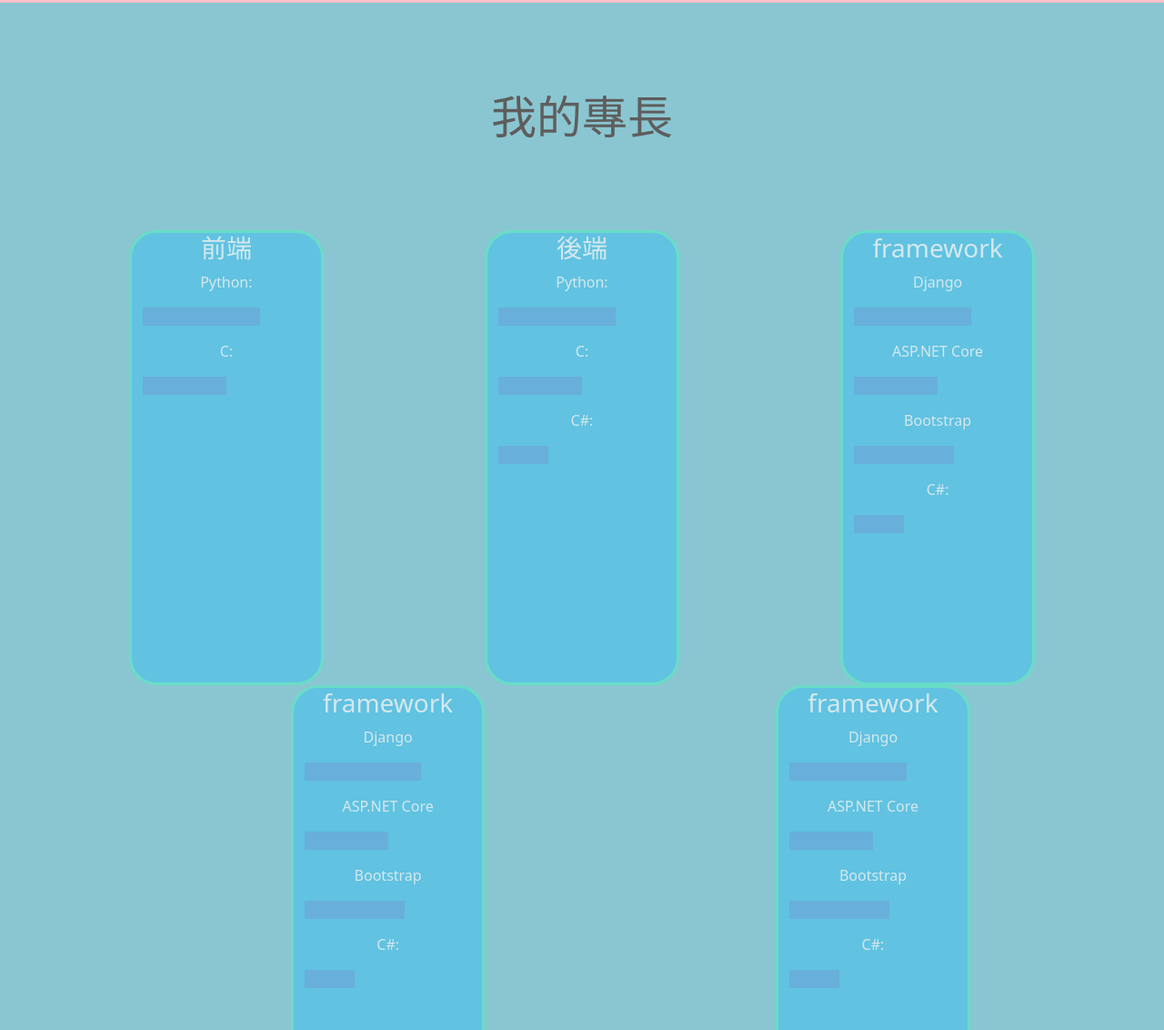
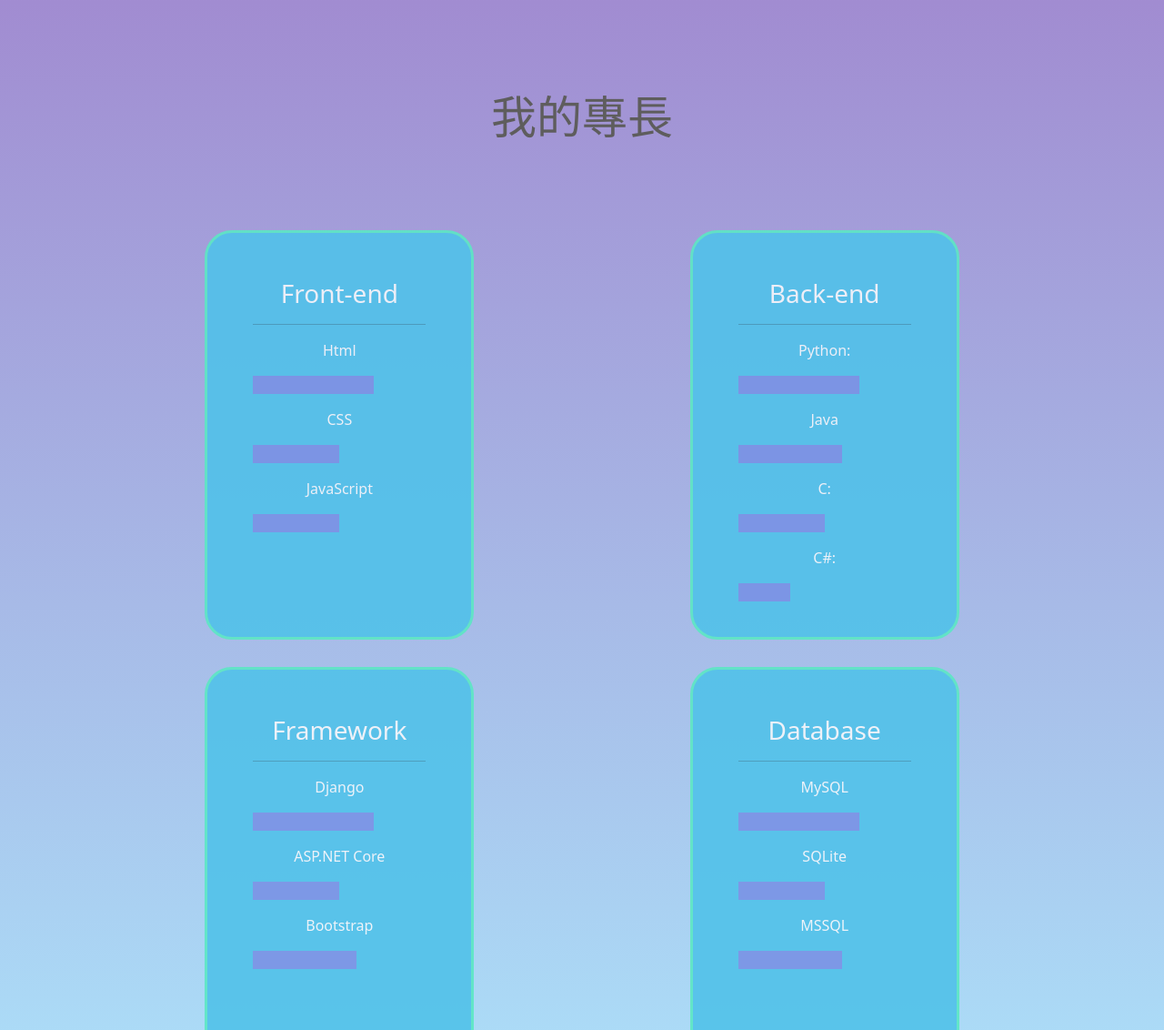
Before and after one commit to garyopen1876/garyopen1876.github.io, a plain HTML site: page index.html in a window 1280 px wide. Shown: the part 1668-2800 px from the top of the page at 91% size. Drawn offline with nearby package versions, Linux system fonts and the light colour scheme.

Commit message:
視覺修改
1.關於我、我的專長 背景顏色更改
2.我的專長 項目修正

```diff
--- a/index.css
+++ b/index.css
@@ -153,7 +153,7 @@
 
 /*aboutme*/
 .aboutme{
-    background-color: pink;
+    background-image: linear-gradient(to top, #a18cd1 0%, #fbc2eb 100%);
 }
 
 .aboutmepic{
@@ -181,7 +181,7 @@
 
 /*myskills*/
 .myskills{
-    background-color:rgba(138,198,209,1);
+    background-image: linear-gradient(to top, #ace0f9 0%, #a18cd1 100%);
 }
 
 .myskillstext{
@@ -196,18 +196,29 @@
 }
 
 .myskillsbox{
-    height: 500px;
-    width: 500px;
+    height: 450px;
+    width: 100%;
     border-radius: 30px;
     background-color: rgba(80,193,233,1);
     border: 3px solid rgba(91,231,196,1);
     margin:auto;
-    opacity: 0.7;
+    opacity: 0.9;
+    padding-top: 50px;
+    padding-right: 50px;
+    padding-bottom: 50px;
+    padding-left: 50px;
 }
 
 .myskillsbox:hover{
     box-shadow: 10px 10px 5px rgb(67, 167, 204);
     opacity: 1;
+}
+
+.myskillstop {
+    margin-top: 30px;
+    margin-right: 30px;
+    margin-bottom: 30px;
+    margin-left: 30px;
 }
 
 /*hr*/
@@ -216,26 +227,34 @@
 	border-top: 10px dashed white;
 }
 
+.hr2{
+    border: 0;
+    height: 1px;
+    background-image: linear-gradient(to right, rgba(0,0,0,0), rgba(0,0,0,0.75), rgba(0,0,0,0));
+    width: 50%;
+    size: 7;
+}
+
 .line-python{
     width: 70%;
-    border-bottom: 20px solid rgba(122,87,209,1);
+    border-bottom: 20px solid rgb(240, 8, 220);
 }
 
 .line-python:hover{
-    border-bottom: 20px solid rebeccapurple;
+    border-bottom: 20px solid rgb(240, 8, 220);
 }
 
 .line-c{
     width: 50%;
-    border-bottom: 20px solid rgba(122,87,209,1);
+    border-bottom: 20px solid rgb(240, 8, 220);
 }
 
 .line-java{
     width: 60%;
-    border-bottom: 20px solid rgba(122,87,209,1);
+    border-bottom: 20px solid rgb(240, 8, 220);
 }
 
 .line-csharp{
     width: 30%;
-    border-bottom: 20px solid rgba(122,87,209,1);
+    border-bottom: 20px solid rgb(240, 8, 220);
 }
--- a/index.html
+++ b/index.html
@@ -73,7 +73,9 @@
       <div class="row flex-grow-1">
         <div class="col-md-12">
           <div class="aboutmewordtext">
+            <div>&nbsp;</div>
             <h3>一個不是在製造bug，就是在製造更多bug的菜鳥</h3>
+            <hr class="hr2">
           </div>
         </div>
       </div>
@@ -85,50 +87,52 @@
         </div>
       </div>
       <div class="row flex-grow-1"></div>
-      <div class="row flex-grow-1">
-        <div class="col-md-1"></div>
-        <div class="col-md-2 myskillsbox">
-          <h3 class="myskillswordtext">前端</h3>
+      <div class="row flex-grow-1 myskillstop">
+        <div class="col-md-2"></div>
+        <div class="col-md-3">
+          <div class="myskillsbox">
+            <h3 class="myskillswordtext">Front-end</h3>
+            <hr>
+            <p class="myskillswordtext">Html<hr class="line-python"></p>
+            <p class="myskillswordtext">CSS<hr class="line-c"></p>
+            <p class="myskillswordtext">JavaScript<hr class="line-c"></p>
+          </div>
+        </div>
+        <div class="col-md-2">&nbsp;</div>
+        <div class="col-md-3">
+          <div class="myskillsbox">
+            <h3 class="myskillswordtext">Back-end</h3>
+            <hr>
             <p class="myskillswordtext">Python:<hr class="line-python"></p>
-          <p class="myskillswordtext">C:<hr class="line-c"></p>
-        </div>
-        <div class="col-md-1"></div>
-        <div class="col-md-2 myskillsbox">
-          <h3 class="myskillswordtext">後端</h3>
-          <p class="myskillswordtext">Python:<hr class="line-python"></p>
+            <p class="myskillswordtext">Java<hr class="line-java"></p>
             <p class="myskillswordtext">C:<hr class="line-c"></p>
             <p class="myskillswordtext">C#:<hr class="line-csharp"></p>
           </div>
-        <div class="col-md-1"></div>
-        <div class="col-md-2 myskillsbox">
-          <h3 class="myskillswordtext">framework</h3>
+        </div>
+        <div class="col-md-2"></div>
+      </div>
+      <div class="row flex-grow-1 myskillstop">
+        <div class="col-md-2"></div>
+        <div class="col-md-3">
+          <div class="myskillsbox">
+            <h3 class="myskillswordtext">Framework</h3>
+            <hr>
             <p class="myskillswordtext">Django<hr class="line-python"></p>
             <p class="myskillswordtext">ASP.NET Core<hr class="line-c"></p>
             <p class="myskillswordtext">Bootstrap<hr class="line-java"></p>
-          <p class="myskillswordtext">C#:<hr class="line-csharp"></p>
           </div>
-        <div class="col-md-1"></div>
         </div>
-      <div class="row flex-grow-1">
-        <div class="col-md-1"></div>
-        <div class="col-md-1"> </div>
-        <div class="col-md-2 myskillsbox">
-          <h3 class="myskillswordtext">framework</h3>
-          <p class="myskillswordtext">Django<hr class="line-python"></p>
-          <p class="myskillswordtext">ASP.NET Core<hr class="line-c"></p>
-          <p class="myskillswordtext">Bootstrap<hr class="line-java"></p>
-          <p class="myskillswordtext">C#:<hr class="line-csharp"></p>
+        <div class="col-md-2">&nbsp;</div>
+        <div class="col-md-3">
+          <div class="myskillsbox">
+            <h3 class="myskillswordtext">Database</h3>
+            <hr>
+            <p class="myskillswordtext">MySQL<hr class="line-python"></p>
+            <p class="myskillswordtext">SQLite<hr class="line-c"></p>
+            <p class="myskillswordtext">MSSQL<hr class="line-java"></p>
           </div>
-        <div class="col-md-1"></div>
-        <div class="col-md-2 myskillsbox">
-          <h3 class="myskillswordtext">framework</h3>
-          <p class="myskillswordtext">Django<hr class="line-python"></p>
-          <p class="myskillswordtext">ASP.NET Core<hr class="line-c"></p>
-          <p class="myskillswordtext">Bootstrap<hr class="line-java"></p>
-          <p class="myskillswordtext">C#:<hr class="line-csharp"></p>
         </div>
-        <div class="col-md-1"></div></div>
-        <div class="col-md-1"></div>
+        <div class="col-md-2"></div>
       </div>
     </div>
     <!-- Bootstrap Bundle with Popper -->
```
Lines whose indentation alone changed are shown as unchanged.
